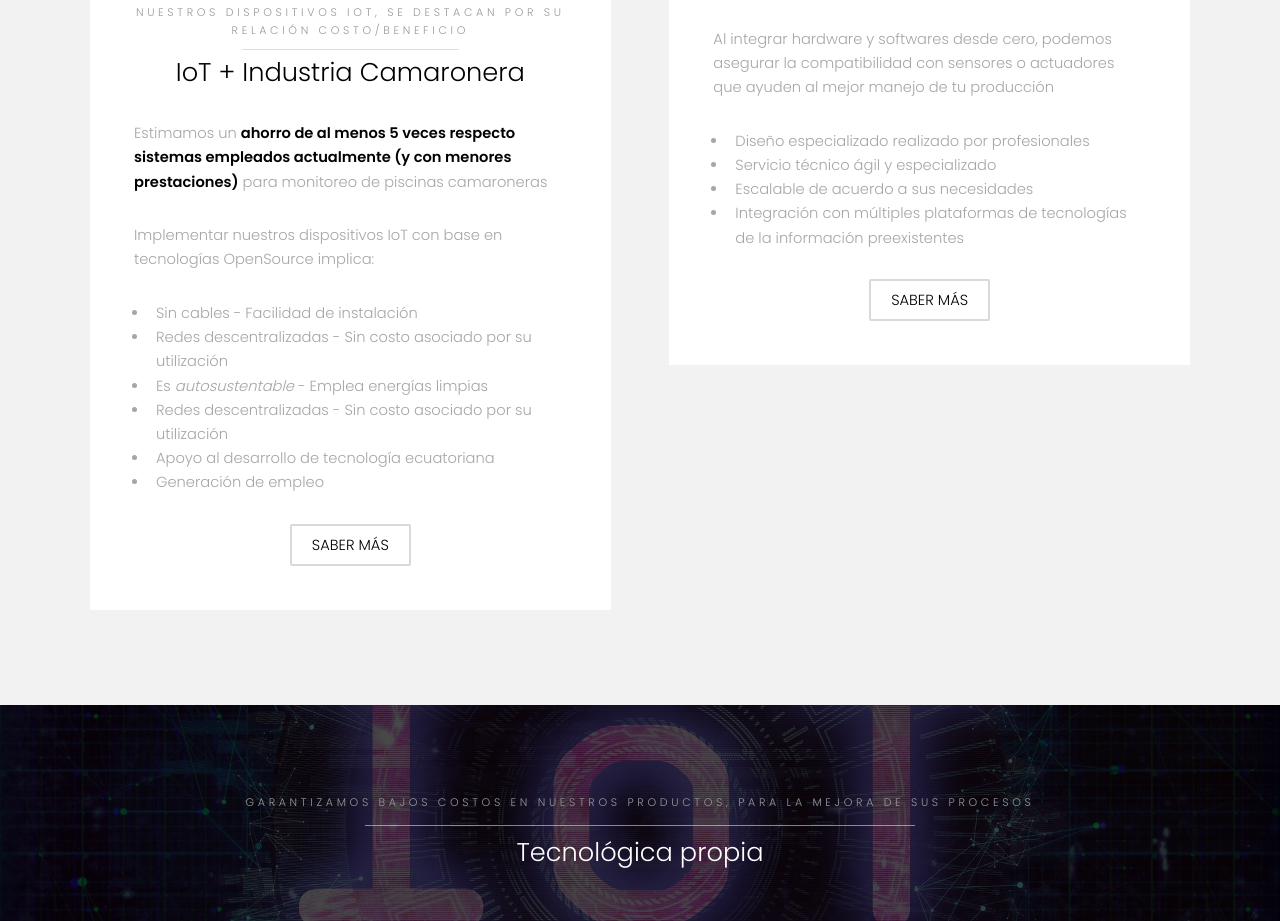
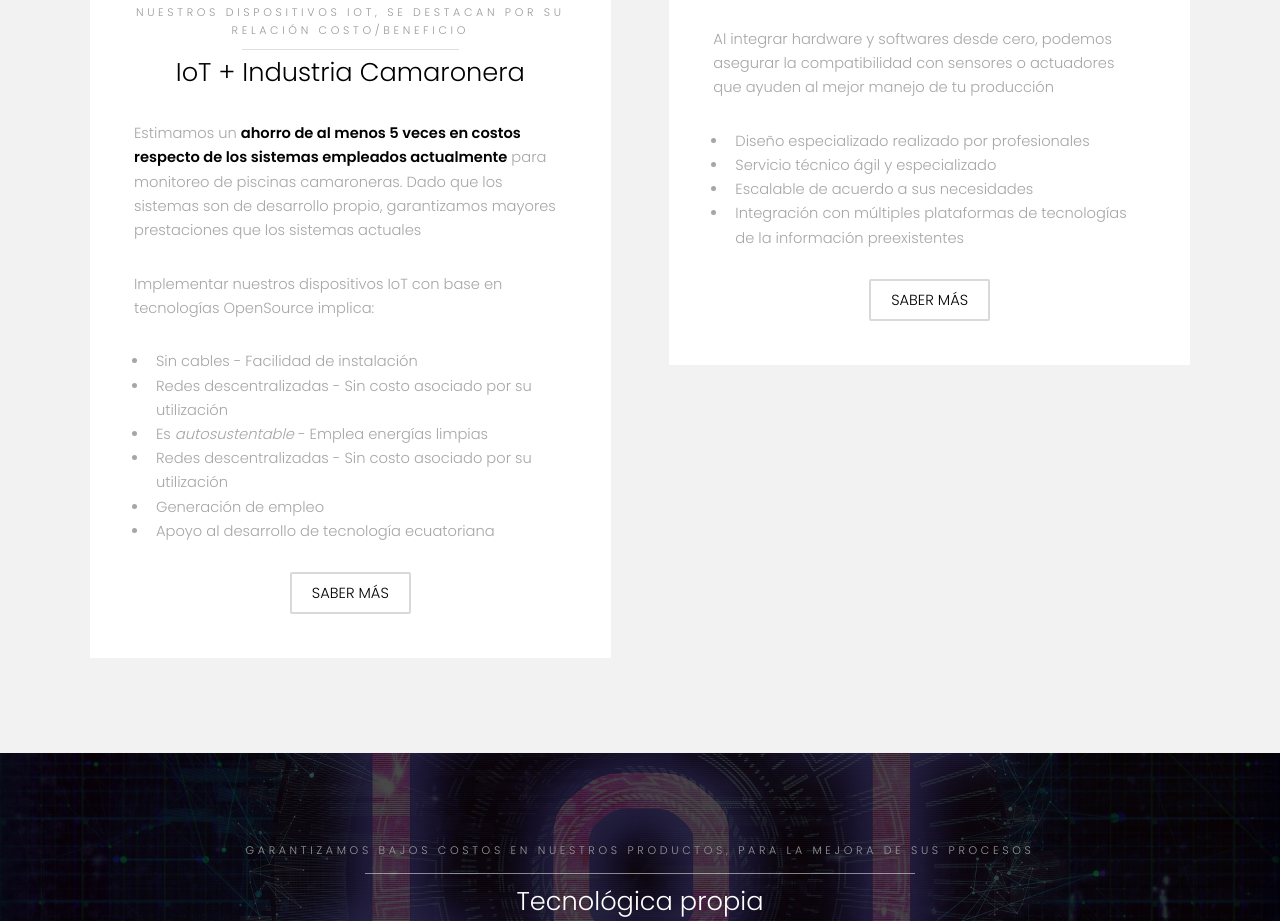
Before and after one commit to SunPlena/Web, a plain HTML site: page index.html in a window 1280 px wide. Shown: the part 1120-2041 px from the top of the page. Drawn offline with Linux system fonts and the light colour scheme.

Commit message:
Cambios camaron

```diff
--- a/index.html
+++ b/index.html
@@ -94,15 +94,18 @@
                                 <p>Nuestros dispositivos IoT, se destacan por su relación costo/beneficio</p>
                                 <h2>IoT + Industria Camaronera</h2>
                             </header>
-                            <p> Estimamos un <b> ahorro de al menos 5 veces respecto sistemas empleados actualmente (y con menores prestaciones)</b> para monitoreo de piscinas camaroneras</p>
+                            <p> Estimamos un <b> ahorro de al menos 5 veces en costos respecto de los sistemas empleados actualmente</b> para monitoreo de piscinas camaroneras. Dado que los sistemas son de desarrollo propio, garantizamos mayores prestaciones
+                                que los sistemas actuales
+                                </li>
+                            </p>
                             <p> Implementar nuestros dispositivos IoT con base en tecnologías OpenSource implica: </p>
                             <ul>
                                 <li>Sin cables - Facilidad de instalación</li>
                                 <li>Redes descentralizadas - Sin costo asociado por su utilización </li>
                                 <li>Es <em>autosustentable</em> - Emplea energías limpias</li>
                                 <li>Redes descentralizadas - Sin costo asociado por su utilización </li>
+                                <li>Generación de empleo</li>
                                 <li>Apoyo al desarrollo de tecnología ecuatoriana</li>
-                                <li>Generación de empleo</li>
                             </ul>
                             <footer class="align-center">
                                 <a href="generic.html" class="button alt">Saber más</a>
```
